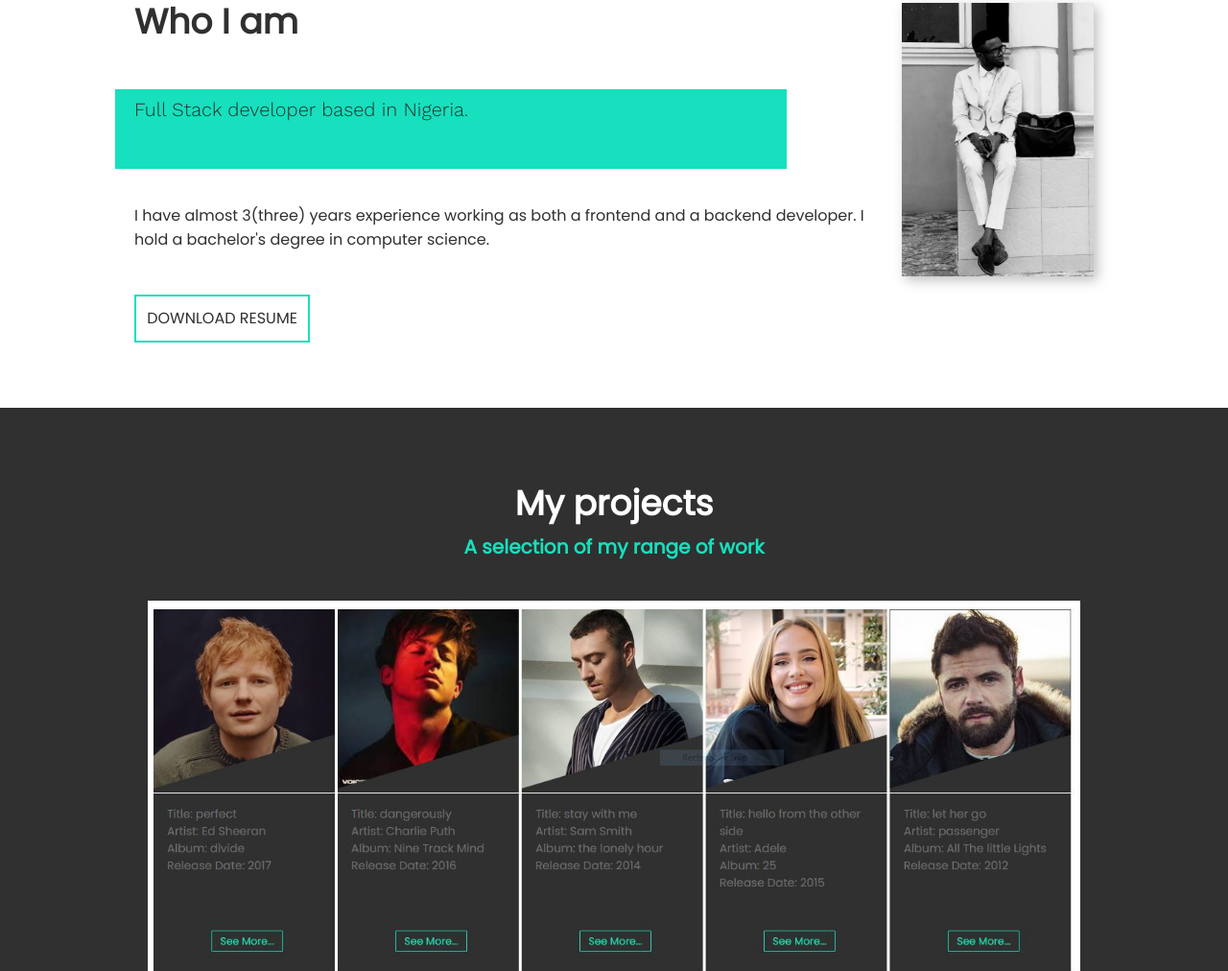
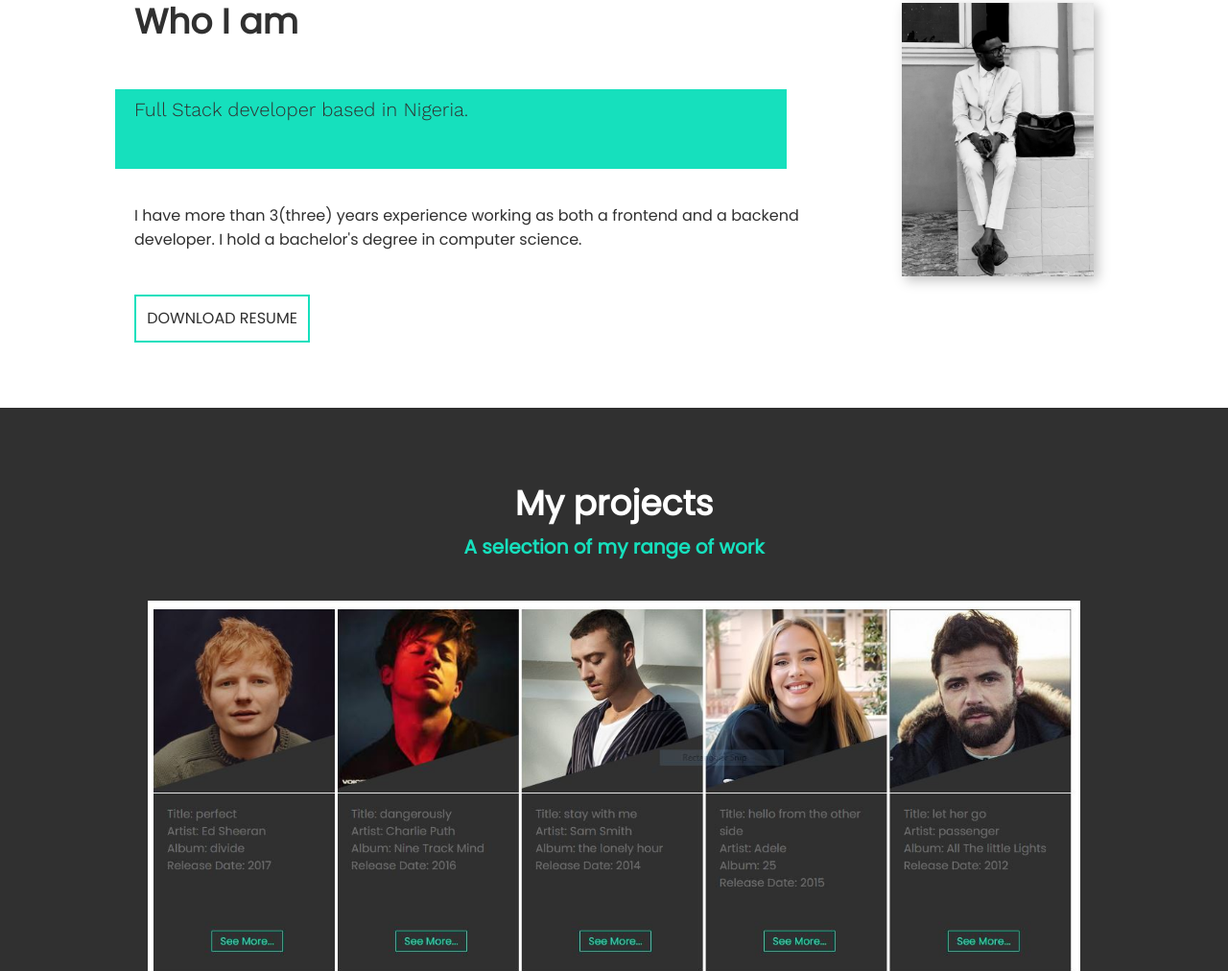
Before and after one commit to devPocs/pokohUfuoma, a plain HTML site: page index.html in a window 1280 px wide. Shown: the part 1565-2577 px from the top of the page at 96% size. Drawn offline with nearby package versions, Linux system fonts and the light colour scheme; files whose address does not match are found by name.

```diff
--- a/index.html
+++ b/index.html
@@ -118,7 +118,7 @@
     </p>
     <div class="about__me--body">
       <p>
-        I have almost 3(three) years experience working as both a frontend
+        I have more than 3(three) years experience working as both a frontend
         and a backend developer. I hold a bachelor's degree in computer
         science.
       </p>
```
